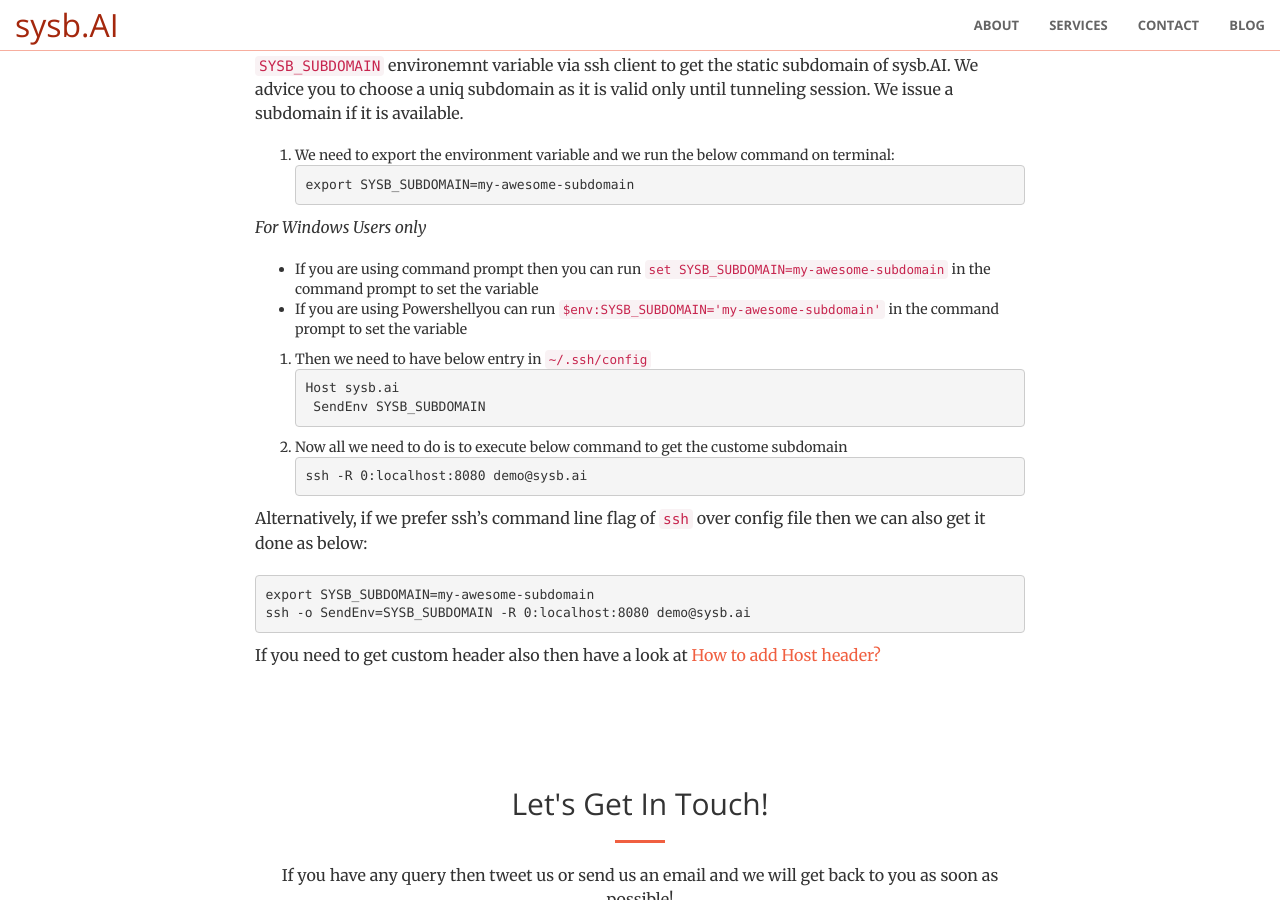
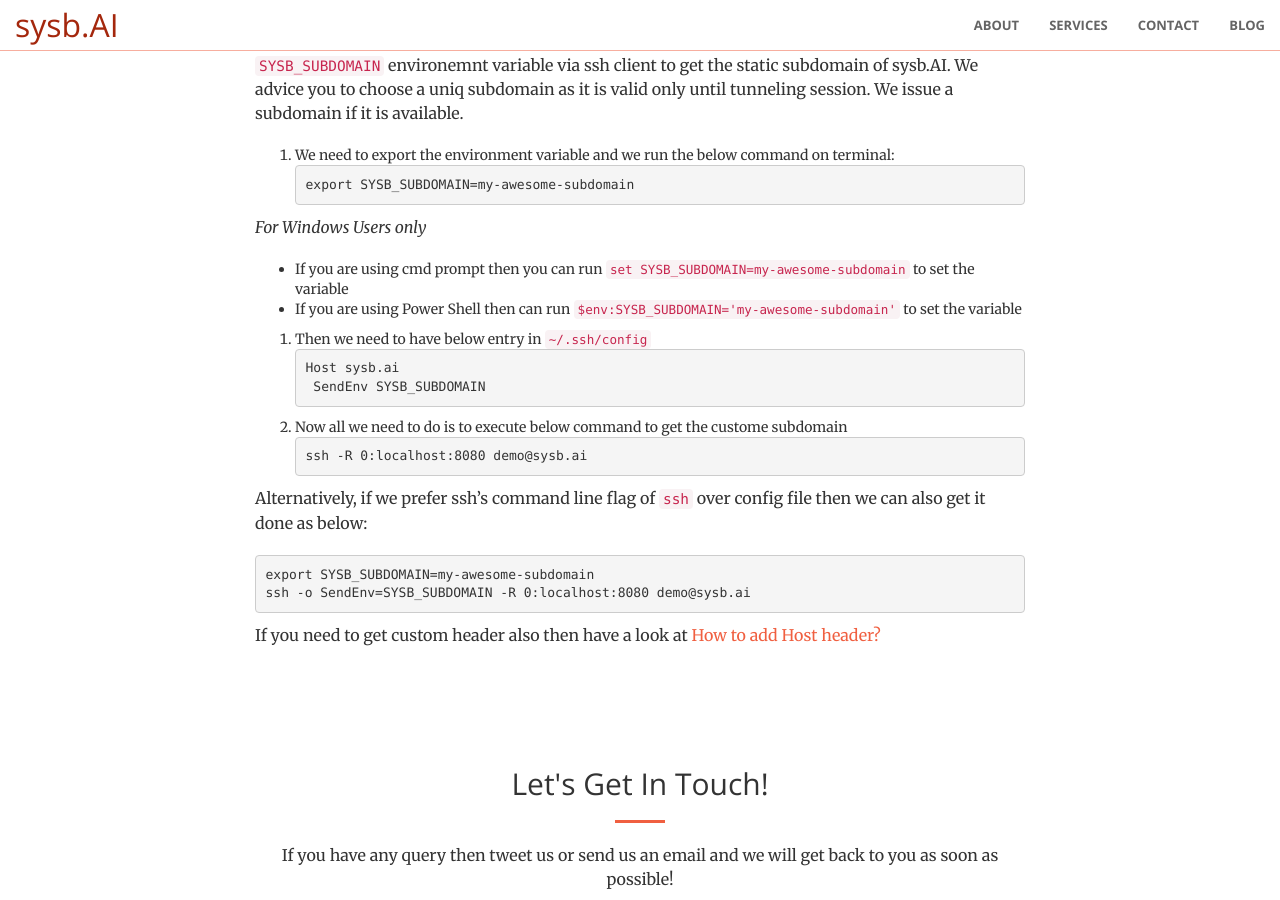
Before and after one commit to usama7628674/sysb.AI, a Jekyll site: the page built from _posts/2020-02-04-how-to-get-static-subdomain.md, in a window 1280 px wide and 900 px high, scrolled down 609 px. Built offline with Jekyll 4.4.1, drawn with Linux system fonts in a browser that asks for light colours.

Commit message:
fixing some typo

````diff
--- a/_posts/2020-02-04-how-to-get-static-subdomain.md
+++ b/_posts/2020-02-04-how-to-get-static-subdomain.md
@@ -12,8 +12,8 @@ export SYSB_SUBDOMAIN=my-awesome-subdomain
 ```
 
 *For Windows Users only*
-- If you are using command prompt then you can run `set SYSB_SUBDOMAIN=my-awesome-subdomain` in the command prompt to set the variable
-- If you are using Powershellyou can run `$env:SYSB_SUBDOMAIN='my-awesome-subdomain'` in the command prompt to set the variable
+- If you are using cmd prompt then you can run `set SYSB_SUBDOMAIN=my-awesome-subdomain` to set the variable
+- If you are using Power Shell then can run `$env:SYSB_SUBDOMAIN='my-awesome-subdomain'` to set the variable
 
 1. Then we need to have below entry in `~/.ssh/config`
 ```
````
